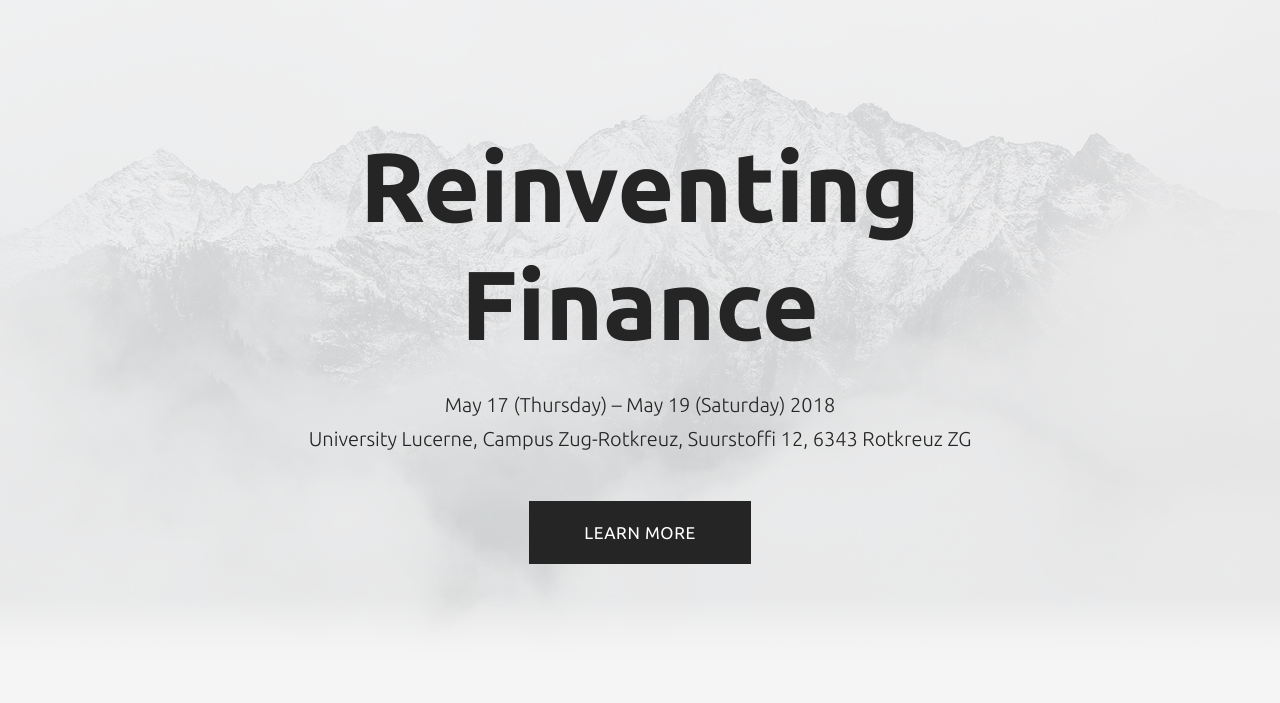
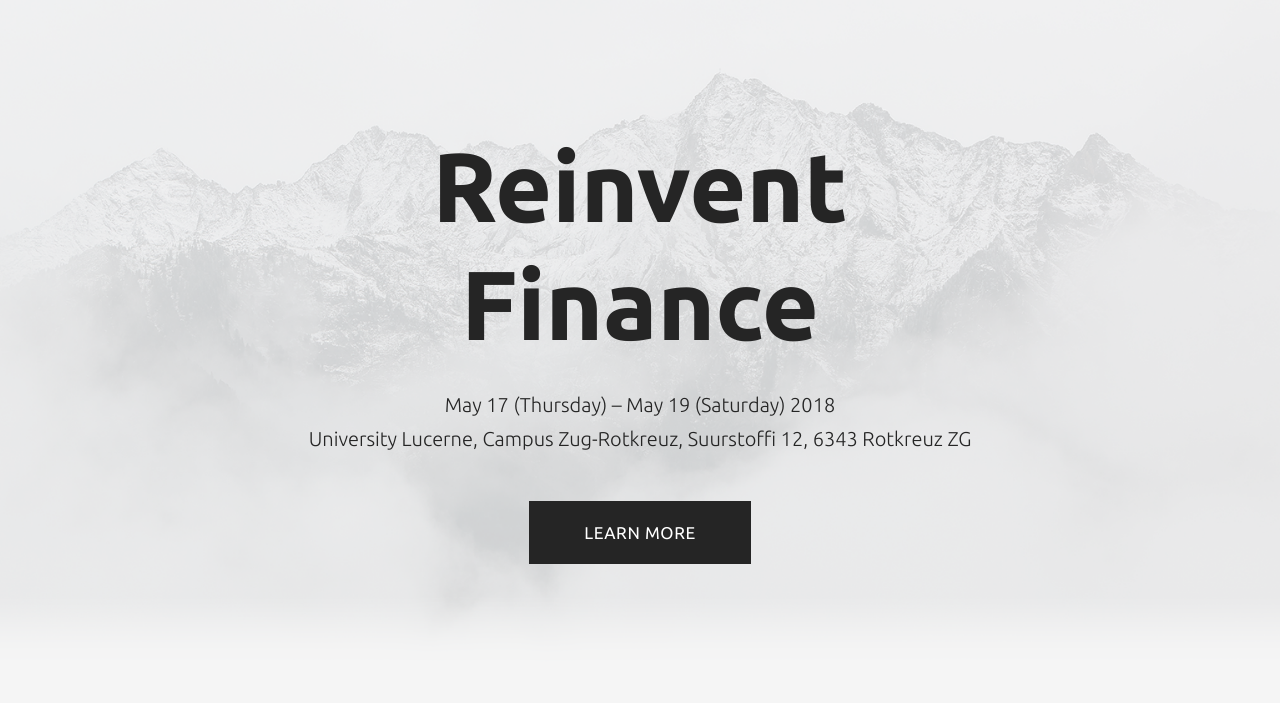
Before and after one commit to melonport/hackathon, a plain HTML site: page index.html in a window 1280 px wide. Shown: the part 97-800 px from the top of the page. Drawn offline with Linux system fonts and the light colour scheme; a script that the page names is missing.

Commit message:
fixing typo

```diff
--- a/index.html
+++ b/index.html
@@ -79,7 +79,7 @@
           <div class="hero-content">
             <div class="container width-size">
               <div class="col-md-12 white">
-                <h1 class="site-title">Reinventing</h1>
+                <h1 class="site-title">Reinvent</h1>
                 <h1 class="site-title">Finance</h1>
                 <h4 class="date-time mt30">May 17 (Thursday) – May 19 (Saturday) 2018</h4>
                 <h4 class="date-time mt10">University Lucerne, Campus Zug-Rotkreuz, Suurstoffi 12, 6343 Rotkreuz ZG</h4>
@@ -133,7 +133,7 @@
                     <br /><br />
                     Would it still operate the same way?
                     <br /><br />
-                    Join some of the best minds in Crypto Valley for REINVENTING FINANCE, a hackathon aimed at linking existing tools and solving unsolved problems in Finance.
+                    Join some of the best minds in Crypto Valley for REINVENT FINANCE, a hackathon aimed at linking existing tools and solving unsolved problems in Finance.
                   </p>
                 </div>
               </div>
@@ -364,7 +364,7 @@
           <div class="container">
             <div class="row">
               <div class="col-md-12">
-                <h6 class="site-title">Reinventing</h1>
+                <h6 class="site-title">Reinvent</h1>
                 <h6 class="site-title">Finance</h1>
                   <p class="date-time-footer mt30">May 17 (Thursday) – May 19 (Saturday) 2018</p>
                   <p class="date-time-footer mb30">University Lucerne, Campus Zug-Rotkreuz, Suurstoffi 12, 6343 Rotkreuz ZG</p>
```
